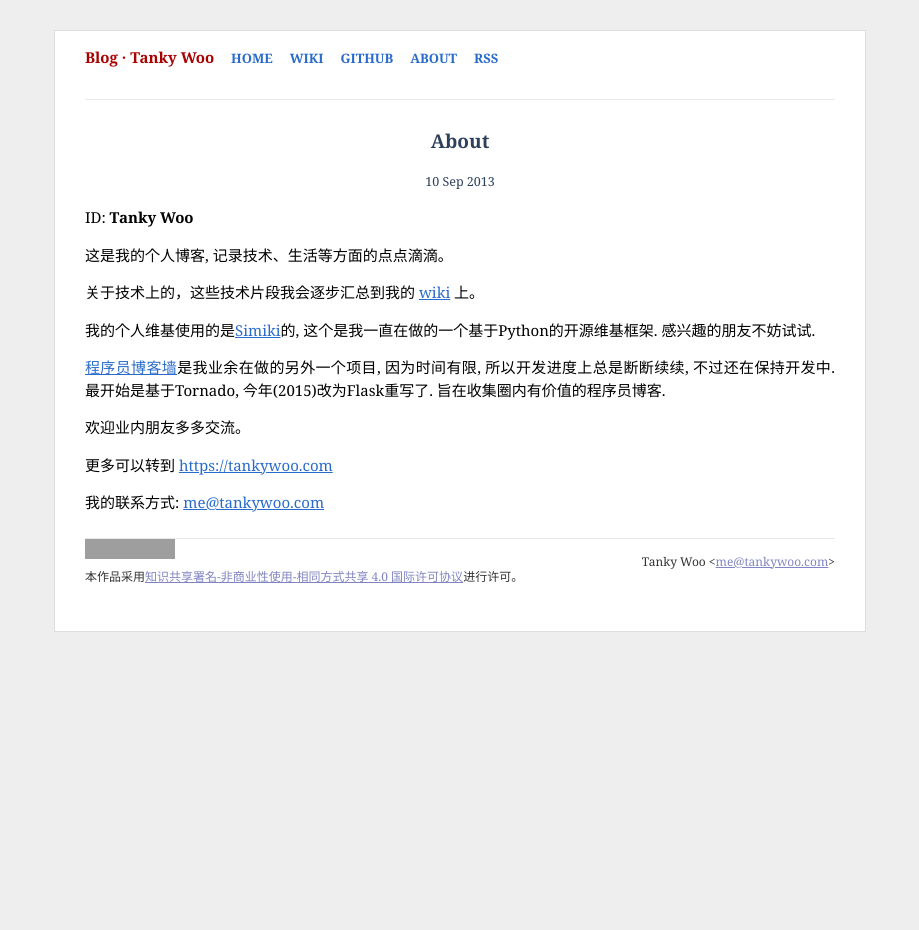
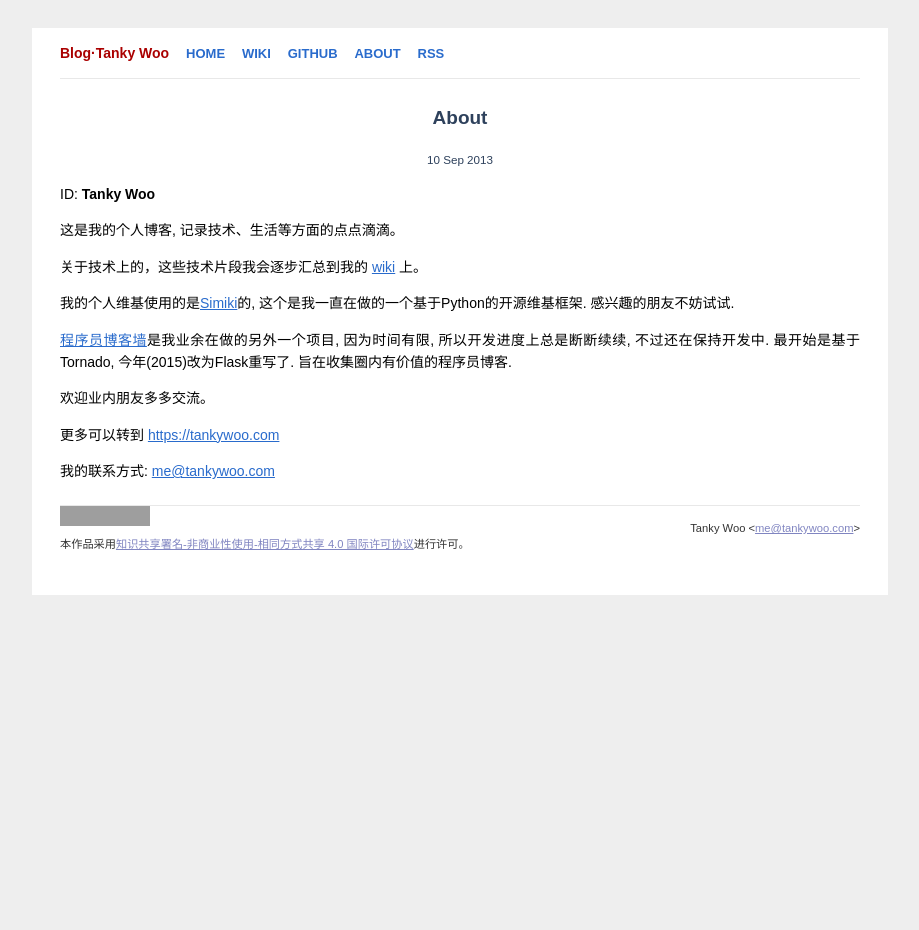
Before and after one commit to Harteyang/harte.top, a Jekyll site: the page built from about.markdown, in a window 1280 px wide. Shown: the whole page, without its empty margins (180-1099 px from the left). Built offline with Jekyll 4.4.1, drawn with Linux system fonts in a browser that asks for light colours; nearby versions of some CDN libraries; Markdown is read by kramdown in place of the engine named in the settings; comment, search, counter and statistics services are not loaded; grey boxes are pictures that could not be loaded.

Commit message:
Update style

```diff
--- a/_config.yml
+++ b/_config.yml
@@ -1,4 +1,4 @@
-name: "Blog · Tanky Woo"
+name: "Blog·Tanky Woo"
 description: "Tanky Woo's Blog, focus on Python, Linux, Gentoo, Mac OS, Vim, Open Source and so on."
 url: "http://blog.tankywoo.com"
 markdown: redcarpet
--- a/css/second.css
+++ b/css/second.css
@@ -13,10 +13,12 @@
 html, body { height: 100%; }
 
 body {
-  font-size: 15px;
+  font-size: 14px;
   /* font-family: Arial, Helvetica, sans-serif; */
-  font-family: Cambria, "Hoefler Text", Utopia, "Liberation Serif", "Nimbus Roman No9 L Regular", Times, "Times New Roman", serif;
-  line-height: 1.5em;
+  /* font-family: Cambria, "Hoefler Text", Utopia, "Liberation Serif", "Nimbus Roman No9 L Regular", Times, "Times New Roman", serif; */
+  /* font-family: Helvetica, "Hiragino Sans GB", "Microsoft YaHei", "WenQuanYi Micro Hei", sans-serif; */
+  font-family: "Hiragino Sans GB", "Microsoft YaHei", "WenQuanYi Micro Hei", sans-serif;
+  line-height: 1.6em;
   /* background-color: #95AFBA; */
   /* background-color: #333; */
   background-color: #eee;
@@ -89,11 +91,11 @@ hr {
 
 .site {
   text-align: justify;
-  width: 750px;
+  width: 800px;
   margin: 0 auto;
-  line-height: 1.5em;
+  line-height: 1.6em;
   padding: 1em 2em 2em 2em;
-  border: 1px solid #ddd;
+  /* border: 1px solid #ddd; */
   /* background-color: #fbfffd; */
   background-color: #fff;
   margin: 2em auto;
@@ -111,7 +113,7 @@ hr {
 
 .title {
   display: inline-block;
-  margin-bottom: 2em;
+  /* margin-bottom: 2em; */
   font-size: 1em;
 }
 
@@ -168,6 +170,10 @@ text-decoration: underline;
 
 #pagetitle h2 {
   font-size: 19px;
+}
+
+.post h2 {
+  margin-top: 2em;
 }
 
 /* standard */
```
